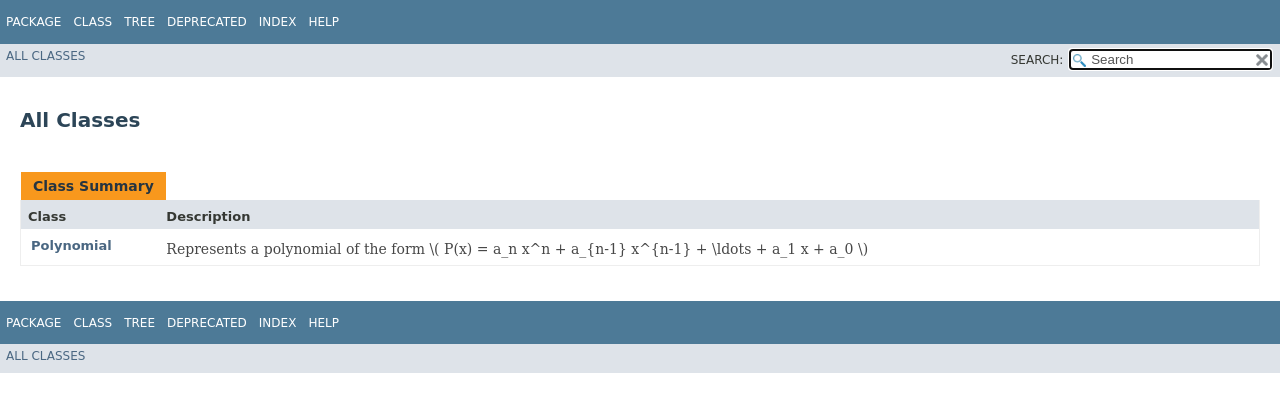
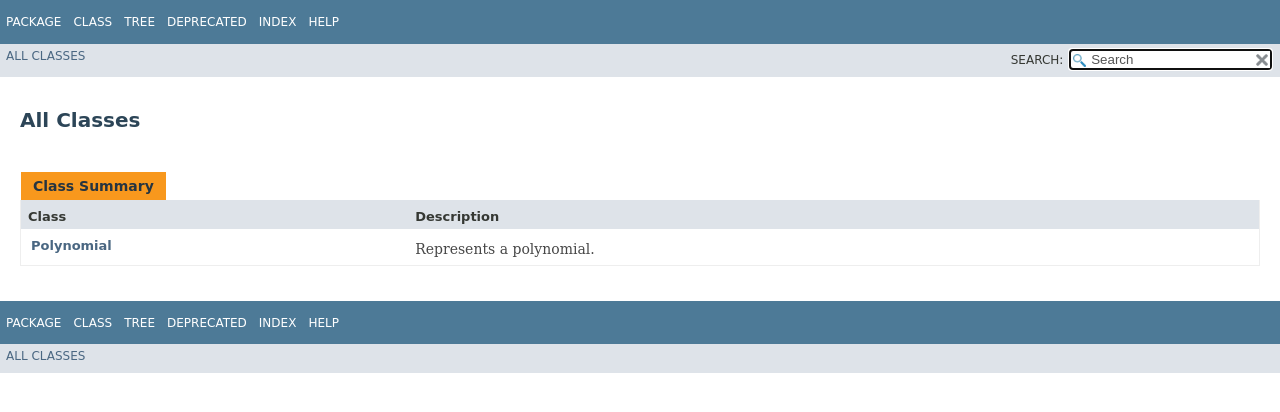
Before and after one commit to justProductAnalyst/OOP, a plain HTML site: page Task_1_1_2/allclasses-index.html in a window 1280 px wide. Drawn offline with Linux system fonts and the light colour scheme; no server answers; a script that the page names is missing; a web font is replaced by a local one.

Commit message:
Deploying to gh-pages from @ justProductAnalyst/OOP@f30fb806f8bba4fafc588abe574612e173dbde9a 🚀

```diff
--- a/Task_1_1_2/allclasses-index.html
+++ b/Task_1_1_2/allclasses-index.html
@@ -106,7 +106,7 @@ $('.navPadding').css('padding-top', $('.fixedNav').css("height"));
 <tr id="i0" class="altColor">
 <td class="colFirst"><a href="ru/nsu/vetrov/Polynomial.html" title="class in ru.nsu.vetrov">Polynomial</a></td>
 <th class="colLast" scope="row">
-<div class="block">Represents a polynomial of the form \( P(x) = a_n x^n + a_{n-1} x^{n-1} + \ldots + a_1 x + a_0 \)</div>
+<div class="block">Represents a polynomial.</div>
 </th>
 </tr>
 </table>
```
Also changed, not shown: Task_1_1_2/index-all.html (+1 -1 lines), Task_1_1_2/ru/nsu/vetrov/Polynomial.html (+1 -1 lines), Task_1_1_2/ru/nsu/vetrov/package-summary.html (+1 -1 lines), 3 other files.
